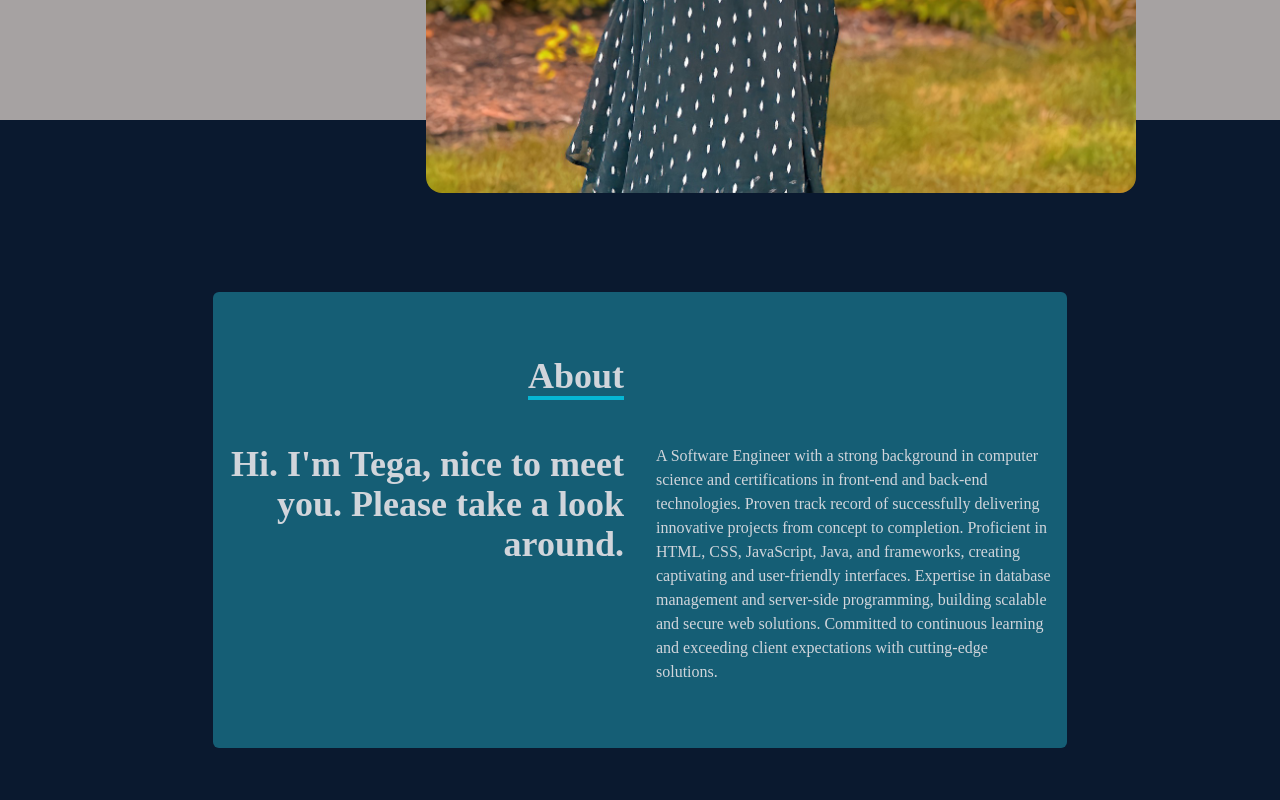
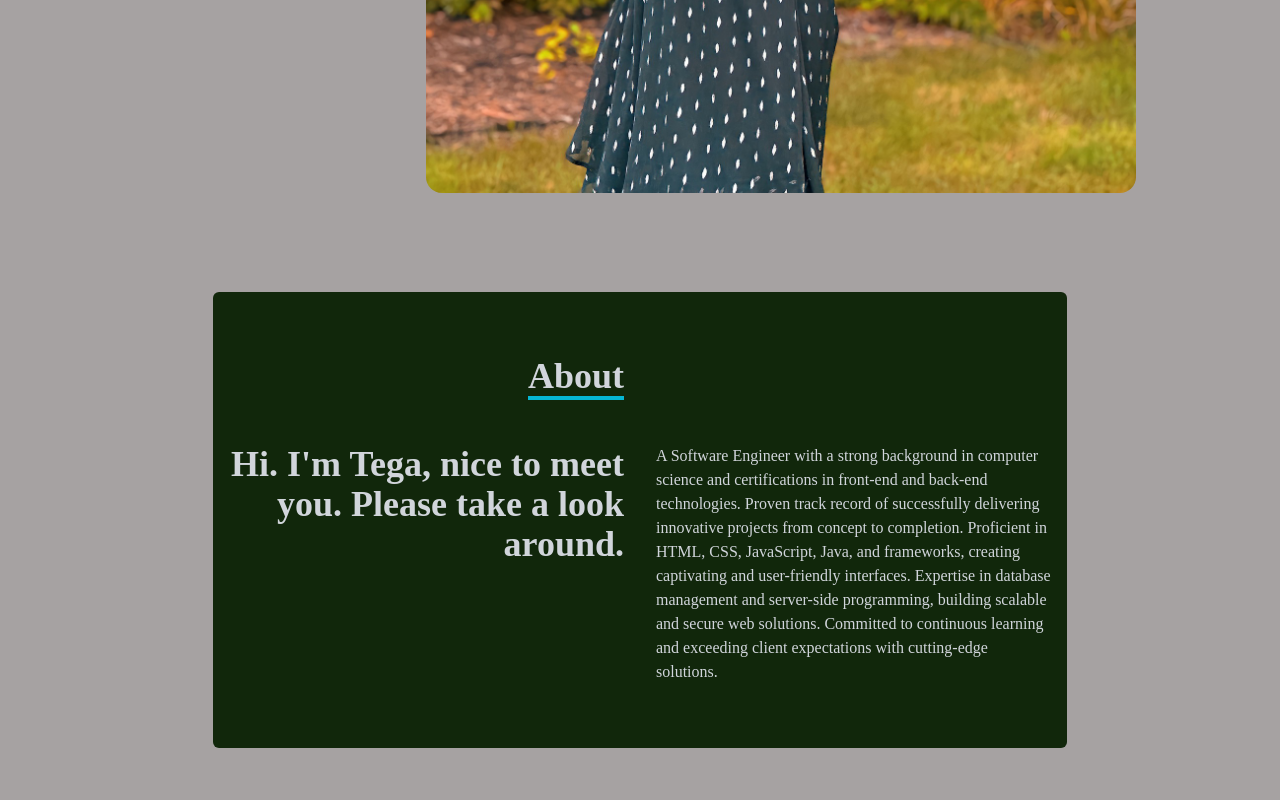
Before and after one commit to tegaomare/react-personal-portfolio, a React (Create React App) app: page / in a window 1280 px wide. Shown: the part 680-1480 px from the top of the page. Built offline with nearby package versions, Linux system fonts and the light colour scheme.

Commit message:
bg updated

```diff
--- a/src/components/About.jsx
+++ b/src/components/About.jsx
@@ -5,10 +5,10 @@ const About = () => {
     <div
       name="about"
       id="about"
-      className="w-full h-screen bg-[#0a192f] text-gray-300"
+      className="w-full h-screen bg-[#A6A2A2] text-gray-300"
     >
       <div className="flex flex-col justify-center items-center w-full h-full">
-        <div className=" py-16 rounded-md bg-cyan-800 flex flex-col justify-center items-center w-4/6">
+        <div className=" py-16 rounded-md bg-[#11270B] flex flex-col justify-center items-center w-4/6">
           <div className="max-w-[1000px] w-full grid grid-cols-2 gap-8 mb-4">
             <div className="sm:text-right pb-8 pl-4">
               <p className="text-4xl font-bold inline border-b-4 border-cyan-500">
```
